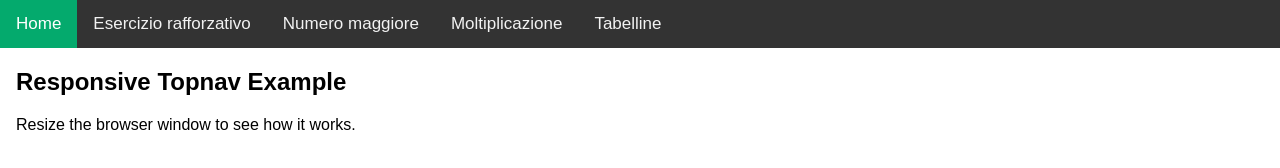
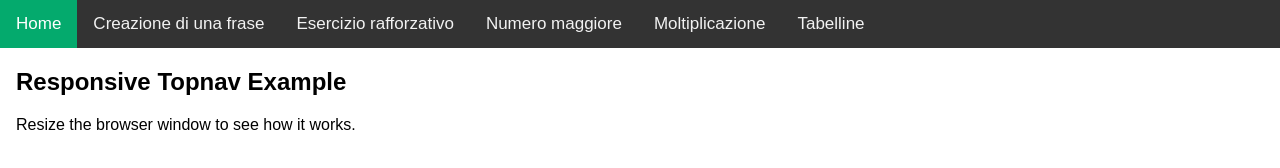
Before and after one commit to ebona1000/tpsit, a plain HTML site: page index.html in a window 1280 px wide. Drawn offline with Linux system fonts and the light colour scheme.

Commit message:
Update index.html

```diff
--- a/index.html
+++ b/index.html
@@ -65,6 +65,7 @@ body {
 
 <div class="topnav" id="myTopnav">
   <a href="#home" class="active">Home</a>
+  <a href="es5.html">Creazione di una frase</a>
   <a href="es4.html">Esercizio rafforzativo</a>
   <a href="es3.html">Numero maggiore</a>
   <a href="es2.html">Moltiplicazione</a>
```
